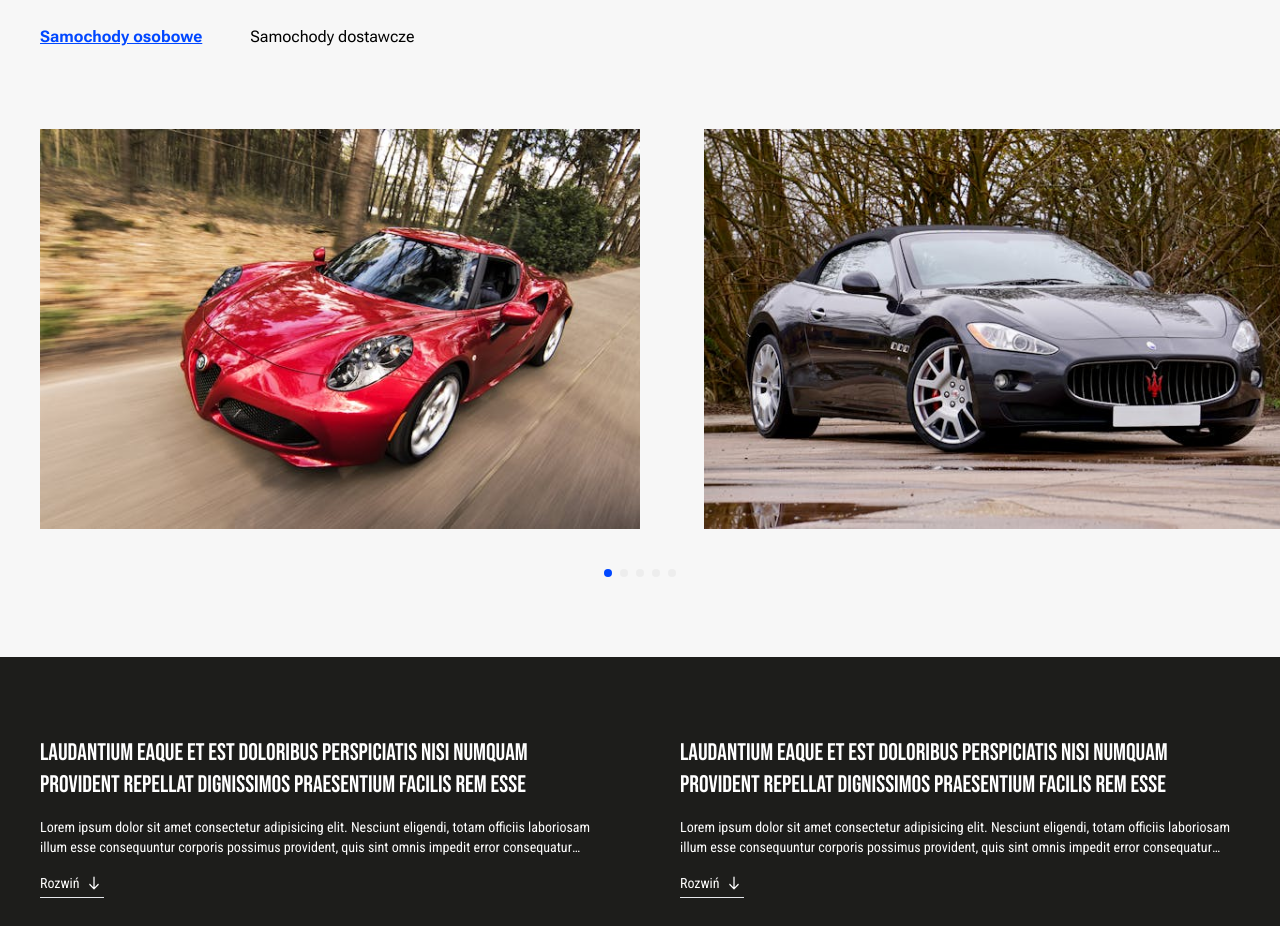
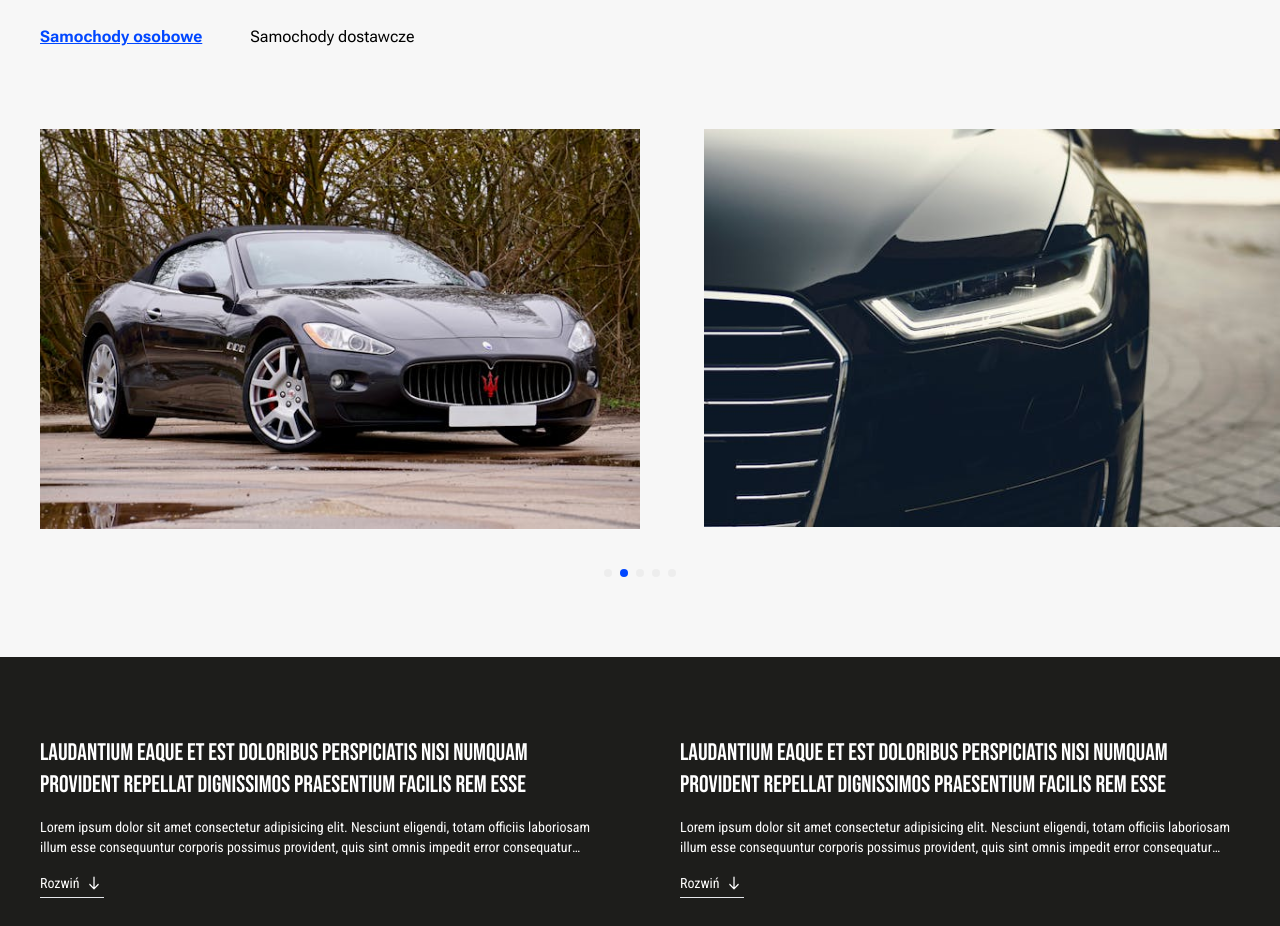
Before and after one commit to pZmudzki/Cars, a React (Vite) app: page / in a window 1280 px wide. Shown: the part 967-1893 px from the top of the page. Built offline with nearby package versions, Linux system fonts and the light colour scheme.

Commit message:
Fix gallery transitioning and add changing category functionality

```diff
--- a/src/components/GallerySection.jsx
+++ b/src/components/GallerySection.jsx
@@ -1,8 +1,9 @@
-import CarList from "../gallery/CarList";
+import { useState } from "react";
+
+import CarList from "./gallery/CarList";
 import Container from "./ui/Container";
 
-function GallerySection() {
-  const images = [
+const cars = [
   {
     src: "/gallery/car1.jfif",
     alt: "Car 1",
@@ -25,6 +26,32 @@ function GallerySection() {
   },
 ];
 
+const transport_vehicles = [
+  {
+    src: "/gallery/transport_vehicle.webp",
+    alt: "Transport vehicle 1",
+  },
+  {
+    src: "/gallery/transport_vehicle.webp",
+    alt: "Transport vehicle 2",
+  },
+  {
+    src: "/gallery/transport_vehicle.webp",
+    alt: "Transport vehicle 3",
+  },
+  {
+    src: "/gallery/transport_vehicle.webp",
+    alt: "Transport vehicle 4",
+  },
+  {
+    src: "/gallery/transport_vehicle.webp",
+    alt: "Transport vehicle 5",
+  },
+];
+
+function GallerySection() {
+  const [selectedCategory, setSelectedCategory] = useState("cars");
+
   return (
     <section id="gallery" className="py-20 bg-gray-primary">
       <Container>
@@ -36,15 +63,31 @@ function GallerySection() {
             Zobacz naszą galerię zdjęć
           </p>
           <div className="flex gap-12">
-            <button className="underline text-blue-primary text-base font-bold font-secondary">
+            <button
+              onClick={() => setSelectedCategory("cars")}
+              className={
+                selectedCategory === "cars"
+                  ? `underline text-blue-primary text-base font-bold font-secondary`
+                  : `text-base font-secondary`
+              }
+            >
               Samochody osobowe
             </button>
-            <button className="text-base font-secondary">
+            <button
+              onClick={() => setSelectedCategory("transport_vehicles")}
+              className={
+                selectedCategory === "transport_vehicles"
+                  ? `underline text-blue-primary text-base font-bold font-secondary`
+                  : `text-base font-secondary`
+              }
+            >
               Samochody dostawcze
             </button>
           </div>
         </div>
-        <CarList cars={images} />
+        <CarList
+          cars={selectedCategory === "cars" ? cars : transport_vehicles}
+        />
       </Container>
     </section>
   );
--- a/src/gallery/CarList.jsx
+++ b/src/components/gallery/CarList.jsx
@@ -2,20 +2,23 @@ import { useEffect, useState } from "react";
 
 function CarList({ cars }) {
   const [currentIdx, setCurrentIdx] = useState(0);
-  const [offset, setOffset] = useState(0);
-  console.log(currentIdx);
-
-  console.log(cars);
 
   useEffect(() => {
-    setOffset(currentIdx * 600);
-  }, [currentIdx]);
+    const interval = setInterval(() => {
+      setCurrentIdx((prevIdx) =>
+        prevIdx === cars.length - 1 ? 0 : prevIdx + 1
+      );
+    }, 3000);
+
+    return () => clearInterval(interval);
+  }, []);
 
   return (
     <>
       <div className="relative h-[400px] mb-10">
         <ul
-          className={`flex gap-16 absolute top-0 transition -translate-x-[${offset}px]`}
+          className={`flex gap-16 absolute top-0 left-0 transition`}
+          style={{ transform: `translateX(-${currentIdx * 664}px)` }}
         >
           {cars.map((car, idx) => (
             <li key={idx} className="w-[600px]">
```
Also changed, not shown: public/gallery/transport_vehicle.webp (added). Lines whose indentation alone changed are shown as unchanged.
